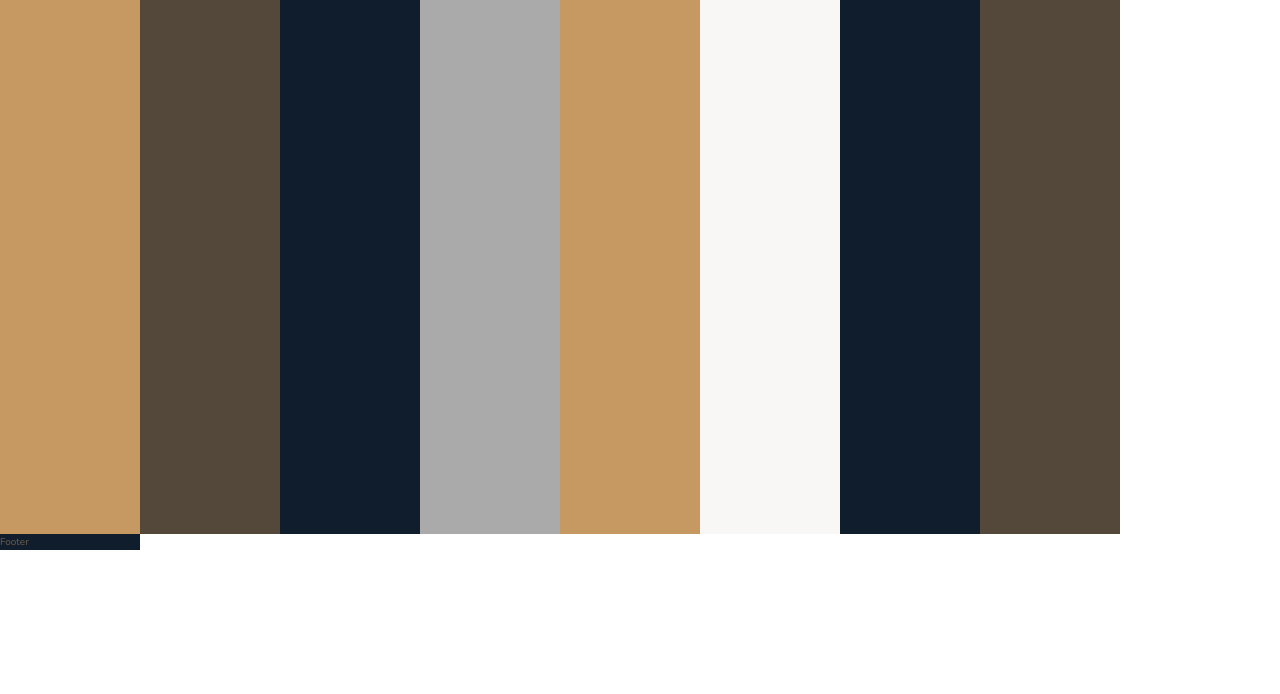
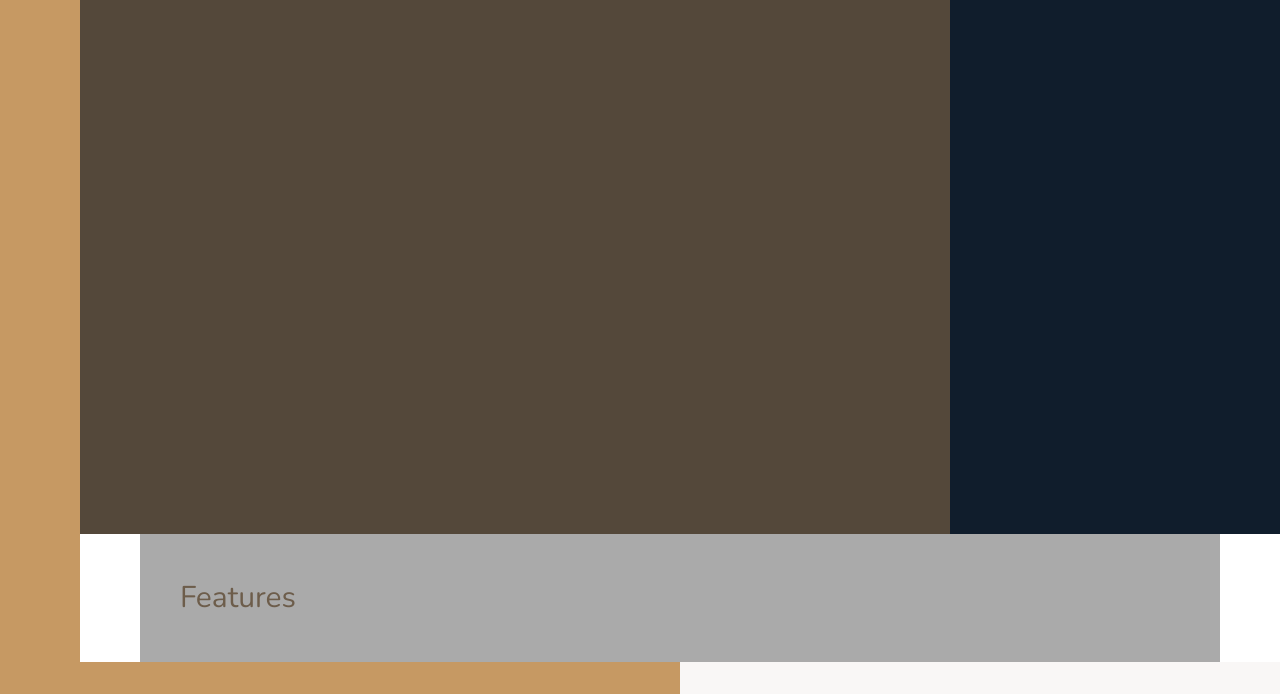
Before and after one commit to ESSODillon/Nexter, a website: page index.html in a window 1280 px wide. Shown: the part 106-800 px from the top of the page. Drawn offline with nearby package versions, Linux system fonts and the light colour scheme.

Commit message:
Overall layout part 2

```diff
--- a/sass/_base.scss
+++ b/sass/_base.scss
@@ -37,5 +37,16 @@ body {
 .container {
   display: grid;
   grid-template-rows: 80vh min-content 40vw repeat(3, min-content);
-  grid-template-columns: repeat(8, 14rem);
+  grid-template-columns:
+    [sidebar-start] 8rem [sidebar-end full-start] minmax(
+      6rem,
+      1fr
+    ) [center-start] repeat(8, [col-start] minmax(min-content, 14rem) [col-end])
+    [center-end]
+    minmax(6rem, 1fr) [full-end];
+
+  & > * {
+    padding: 40px;
+    font-size: 3rem;
+  }
 }
--- a/sass/_features.scss
+++ b/sass/_features.scss
@@ -1,3 +1,4 @@
 .features {
   background-color: $color-grey-light-2;
+  grid-column: center-start / center-end;
 }
--- a/sass/_footer.scss
+++ b/sass/_footer.scss
@@ -1,3 +1,4 @@
 .footer {
   background-color: $color-secondary;
+  grid-column: full-start / full-end;
 }
--- a/sass/_gallery.scss
+++ b/sass/_gallery.scss
@@ -1,3 +1,4 @@
 .gallery {
   background-color: $color-grey-dark-1;
+  grid-column: full-start / full-end;
 }
--- a/sass/_header.scss
+++ b/sass/_header.scss
@@ -1,3 +1,4 @@
 .header {
   background-color: $color-grey-dark-1;
+  grid-column: full-start / col-end 6;
 }
--- a/sass/_homes.scss
+++ b/sass/_homes.scss
@@ -1,3 +1,4 @@
 .homes {
   background-color: $color-secondary;
+  grid-column: center-start / center-end;
 }
--- a/sass/_realtors.scss
+++ b/sass/_realtors.scss
@@ -1,3 +1,4 @@
 .realtors {
   background-color: $color-secondary;
+  grid-column: col-start 7 / full-end;
 }
--- a/sass/_sidebar.scss
+++ b/sass/_sidebar.scss
@@ -1,3 +1,5 @@
 .sidebar {
   background-color: $color-primary;
+  grid-column: sidebar-start / sidebar-end;
+  grid-row: 1 / -1;
 }
--- a/sass/_story.scss
+++ b/sass/_story.scss
@@ -1,9 +1,11 @@
 .story {
   &__pictures {
     background-color: $color-primary;
+    grid-column: full-start / col-end 4;
   }
 
   &__content {
     background-color: $color-grey-light-1;
+    grid-column: col-start 5 / full-end;
   }
 }
```
Also changed, not shown: css/style.css.
